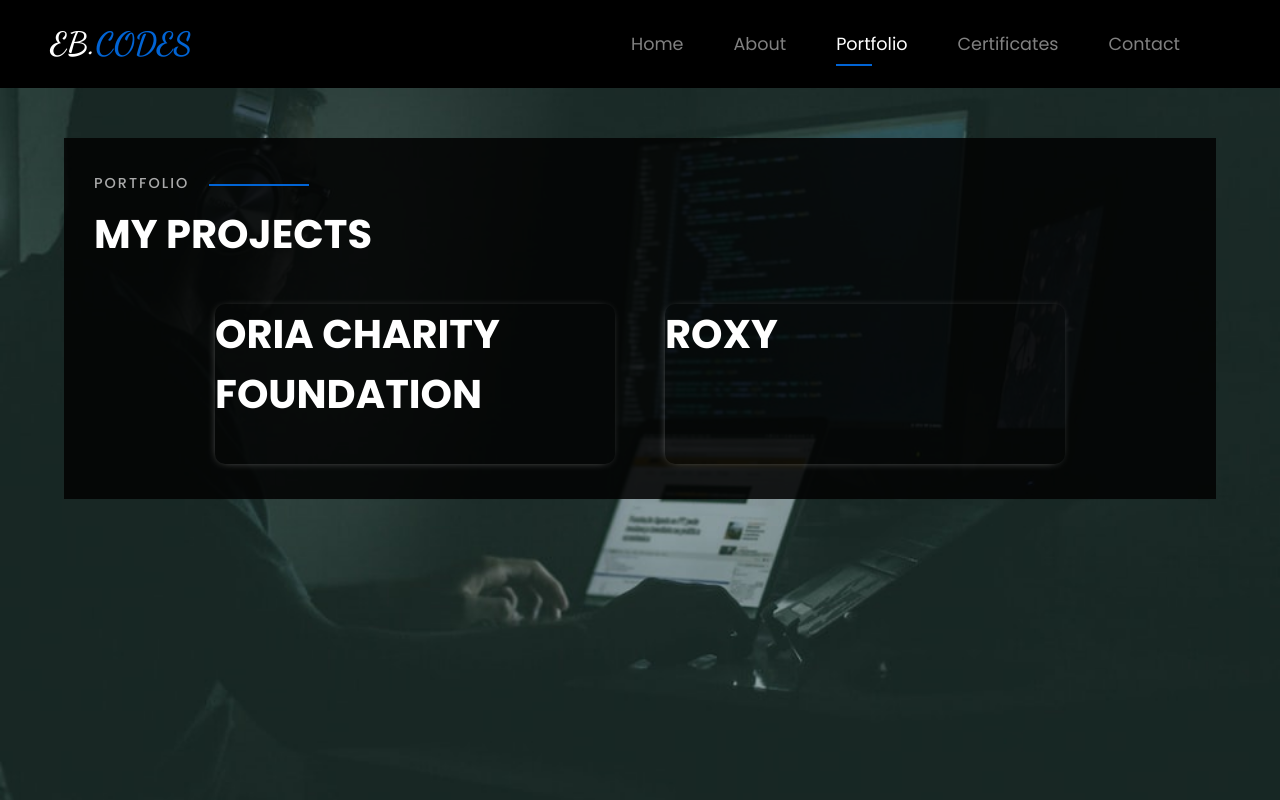
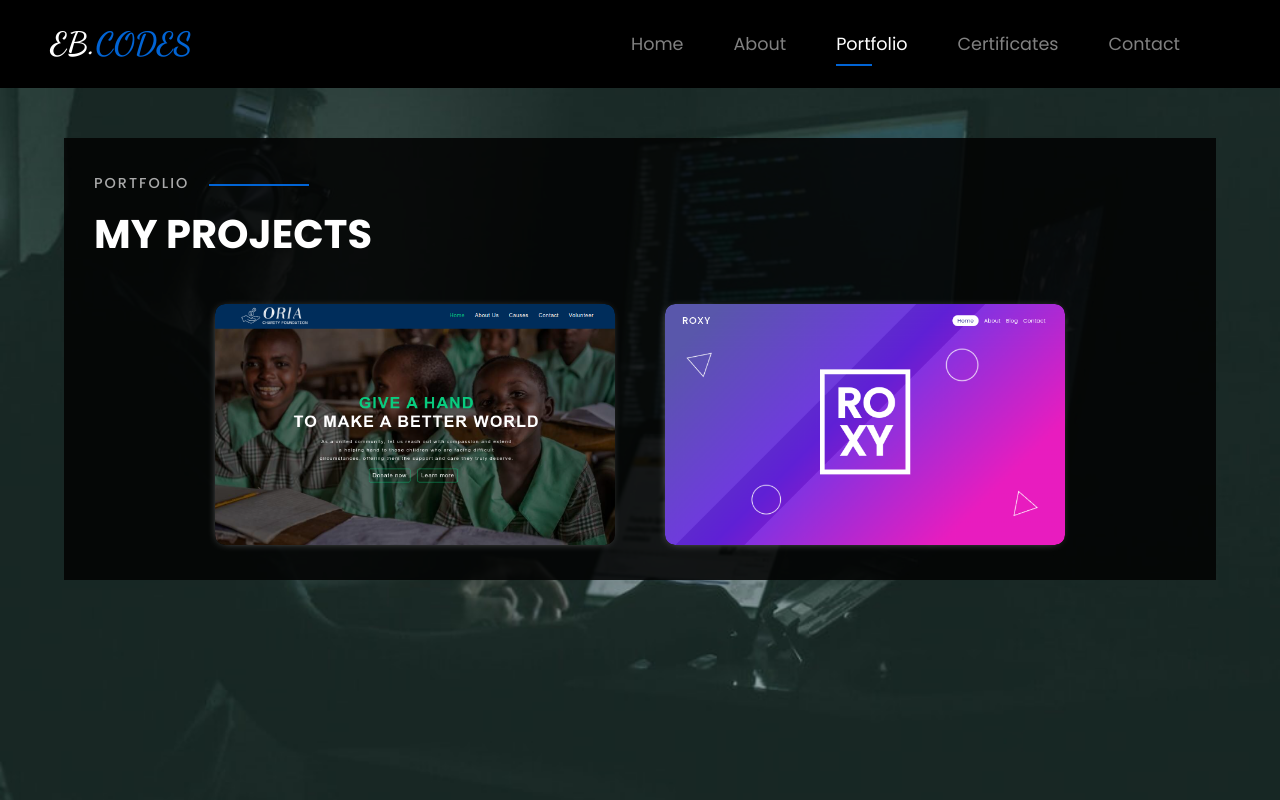
Before and after one commit to kwadwoambitious/My-Portfolio, a React (Create React App) app: page /portfolio in a window 1280 px wide. Built offline with nearby package versions, Linux system fonts and the light colour scheme.

Commit message:
Made changes to this file

```diff
--- a/src/components/Portfolio.js
+++ b/src/components/Portfolio.js
@@ -40,6 +40,25 @@ const Portfolio = () => {
     }
   }
 
+  const cover = {
+    hidden: {
+      y: '-100%',
+    },
+    visible: {
+      y: '0%',
+      transition: {
+        type: 'tween', ease: 'easeOut',
+      }
+    },
+    exit: {
+      y: '100%',
+      opacity: 0,
+      transition: {
+          ease: 'easeOut',
+      }
+    }
+  }
+
   const [modal, setModal] = useState(false);
   const [modal2, setModal2] = useState(false);
   const [isHovering, setIsHovering] = useState(false);
@@ -53,19 +72,19 @@ const Portfolio = () => {
     setModal2(!modal2);
   }
 
-  const handleMouseOver = () => {
+  const handleMouseEnter = () => {
     setIsHovering(true);
   }
 
-  const handleMouseOut = () => {
+  const handleMouseLeave = () => {
     setIsHovering(false);
   }
 
-  const handleMouseOver2 = () => {
+  const handleMouseEnter2 = () => {
     setIsHovering2(true);
   }
 
-  const handleMouseOut2 = () => {
+  const handleMouseLeave2 = () => {
     setIsHovering2(false);
   }
 
@@ -99,8 +118,8 @@ const Portfolio = () => {
           className='modal'>
               <h2>PROJECT INFO</h2>
               <p>
-                <li><b>Project URL: </b><a href="https://oria-charity-foundation.netlify.app/" target='_blank' rel='noreferrer'>Oria Charity Foundation</a></li>
-                <li><b>Project date: </b>September, 2023</li>
+                <li><b>Project URL: </b><a href="https://oria-charity-foundation.netlify.app/" target='_blank' rel='noreferrer'>View it here</a></li>
+                <li><b>Project date: </b>Sep, 2023</li>
               </p>
               <h2>ABOUT PROJECT</h2>
               <p>
@@ -146,8 +165,8 @@ const Portfolio = () => {
           className='modal'>
           <h2>PROJECT INFO</h2>
               <p>
-                <li><b>Project URL: </b><a href="https://roxy-by-eben.netlify.app/" target='_blank' rel='noreferrer'> ROXY</a></li>
-                <li><b>Project date: </b> September, 2023</li>
+                <li><b>Project URL: </b><a href="https://roxy-by-eben.netlify.app/" target='_blank' rel='noreferrer'> View it here</a></li>
+                <li><b>Project date: </b> Sep, 2023</li>
               </p>
               <h2>ABOUT PROJECT</h2>
               <p>
@@ -208,16 +227,16 @@ const Portfolio = () => {
         <h2>MY PROJECTS</h2>
         <div className="projects-container">
           <div>
-              <div className='wrapper' onMouseOver={handleMouseOver} onMouseOut={handleMouseOut}>
-                  <h2>ORIA CHARITY FOUNDATION</h2>
+              <div className='wrapper' onMouseEnter={handleMouseEnter} onMouseLeave={handleMouseLeave}>
+                  <img src='./images/projects/project-1.png' alt='project-1' />
                   <AnimatePresence>
                       {isHovering && (
                         <motion.div className='cover'
-                            initial={{ x: '-100%' }}
-                            animate={{ x: 0 }}
-                            transition={{ type: 'tween', ease: 'easeInOut' }}
-                            exit={{ x: '-100%' }}>
-                              <h1>ORIA</h1>
+                            variants={cover}
+                            initial='hidden'
+                            animate='visible'
+                            exit='exit'>
+                              <h3>ORIA CHARITY FOUNDATION</h3>
                               <div>
                                 <p onClick={toggleModal}>Info</p>
                                 <a href='https://github.com/kwadwoambitious/Oria-Charity-Foundation' target='_blank' rel='noreferrer'>Github</a>
@@ -228,16 +247,16 @@ const Portfolio = () => {
               </div>
           </div>
           <div>
-              <div className='wrapper' onMouseOver={handleMouseOver2} onMouseOut={handleMouseOut2}>
-                        <h2>ROXY</h2>
+              <div className='wrapper' onMouseEnter={handleMouseEnter2} onMouseLeave={handleMouseLeave2}>
+                        <img src='./images/projects/project-2.png' alt='project-2' />
                         <AnimatePresence>
                           {isHovering2 && (
                             <motion.div className='cover'
-                                initial={{ x: '-100%' }}
-                                animate={{ x: 0 }}
-                                transition={{ type: 'tween', ease: 'easeInOut' }}
-                                exit={{ x: '-100%' }}>
-                                  <h1>ROXY</h1>
+                                  variants={cover}
+                                  initial='hidden'
+                                  animate='visible'
+                                  exit='exit'>
+                                  <h3>ROXY TEMPLATE</h3>
                                   <div>
                                     <p onClick={toggleModal2}>Info</p>
                                     <a href='https://github.com/kwadwoambitious/Roxy-Template' target='_blank' rel='noreferrer'>Github</a>
```
